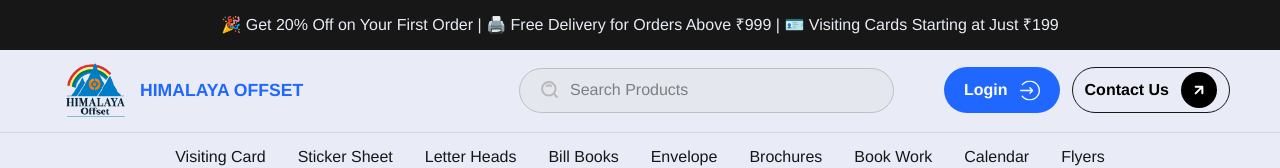
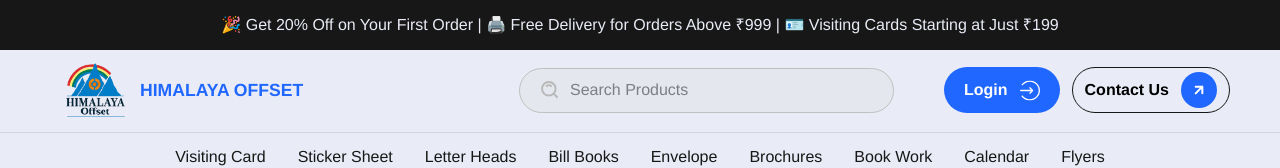
Before and after one commit to riyazz03/himalaya-offset, a Next.js app: page / in a window 1280 px wide. Shown: the top 168 px of the page. Built offline with nearby package versions, Linux system fonts and the light colour scheme.

Commit message:
Ticker Update

```diff
--- a/component/Header.tsx
+++ b/component/Header.tsx
@@ -72,7 +72,7 @@ export default function Header() {
 
                     <button className="flex items-center gap-3 border rounded-full px-3 py-1">
                         <span className="text-black font-bold">Contact Us</span>
-            <span className="bg-black text-white rounded-full p-2.5">
+                        <span className="bg-custom-blue text-white rounded-full p-2.5">
                             <svg
                                 className="w-4 h-4"
                                 fill="none"
--- a/component/Ticker.tsx
+++ b/component/Ticker.tsx
@@ -17,9 +17,7 @@ const Ticker: React.FC<TickerProps> = ({ text, speedSeconds = 20 }) => {
   useEffect(() => {
     const updateRepeatCount = () => {
       if (!containerRef.current) return;
-
       const containerWidth = containerRef.current.offsetWidth;
-
       let count = 1;
       const tempSpan = document.createElement("span");
       tempSpan.style.visibility = "hidden";
@@ -29,12 +27,9 @@ const Ticker: React.FC<TickerProps> = ({ text, speedSeconds = 20 }) => {
       document.body.appendChild(tempSpan);
       const singleTextWidth = tempSpan.offsetWidth;
       document.body.removeChild(tempSpan);
-
       count = Math.ceil((2 * containerWidth) / singleTextWidth);
-
       setRepeatCount(count);
     };
-
     updateRepeatCount();
     window.addEventListener("resize", updateRepeatCount);
     return () => window.removeEventListener("resize", updateRepeatCount);
@@ -42,20 +37,16 @@ const Ticker: React.FC<TickerProps> = ({ text, speedSeconds = 20 }) => {
 
   useEffect(() => {
     if (!contentRef.current) return;
-
     const contentWidth = contentRef.current.scrollWidth / 2;
-
     if (animationRef.current) {
       animationRef.current.kill();
     }
-
     animationRef.current = gsap.to(contentRef.current, {
       x: -contentWidth,
       duration: speedSeconds,
       ease: "linear",
       repeat: -1,
     });
-
     return () => {
       animationRef.current?.kill();
     };
@@ -70,7 +61,12 @@ const Ticker: React.FC<TickerProps> = ({ text, speedSeconds = 20 }) => {
     );
   }
 
-    const fullContent = [...repeatedTexts, ...repeatedTexts];
+  const fullContent = [
+    ...repeatedTexts,
+    ...repeatedTexts.map((item, i) =>
+      React.cloneElement(item, { key: `ticker-text-dup-${i}` })
+    ),
+  ];
 
   return (
     <div className="ticker-container" ref={containerRef}>
```
Lines whose indentation alone changed are shown as unchanged.
